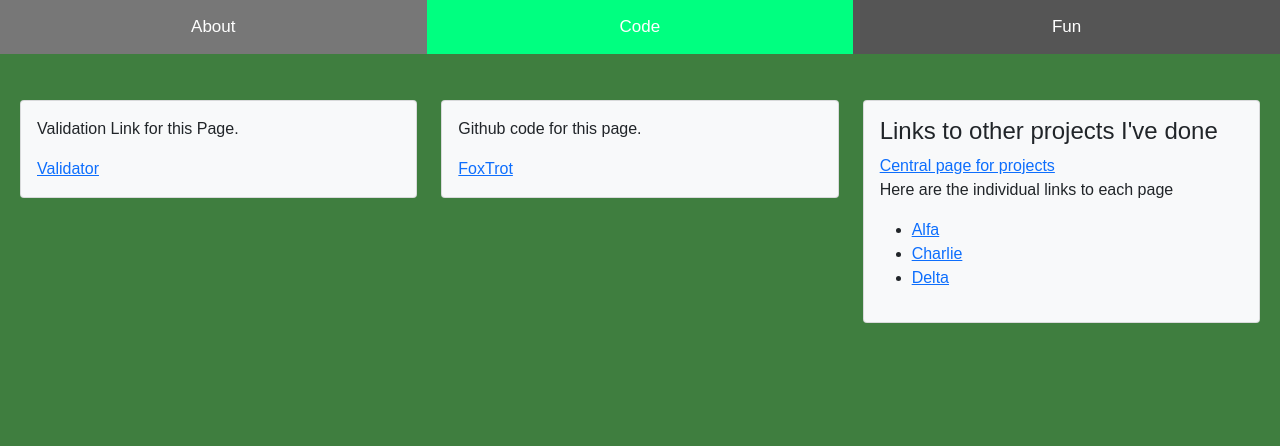
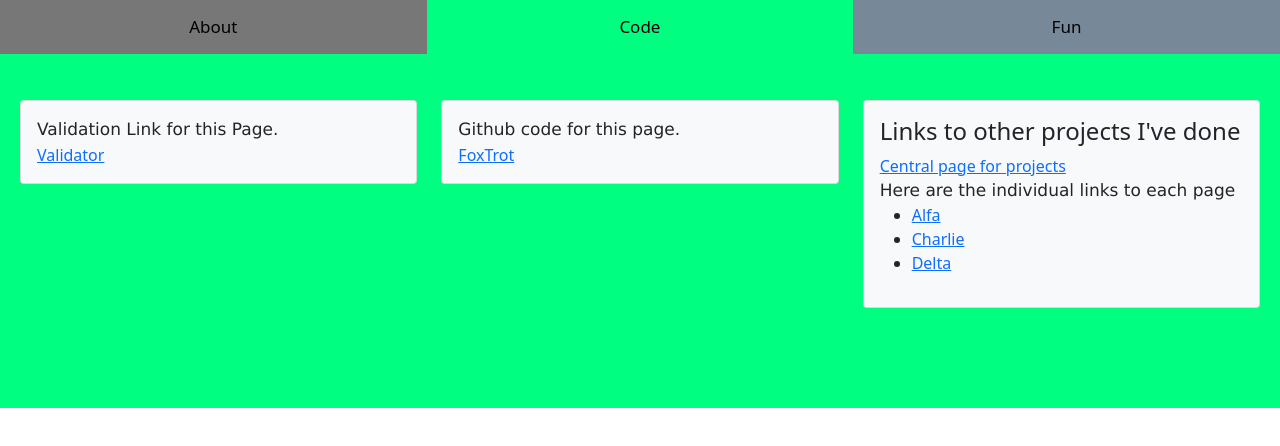
Before and after one commit to hkevin555/FoxTrot, a plain HTML site: page index.html in a window 1280 px wide. Both pictures are taken after a click on the button "Code". Drawn offline with nearby package versions, Linux system fonts and the light colour scheme.

Commit message:
Update style.css

```diff
--- a/styles/style.css
+++ b/styles/style.css
@@ -1,13 +1,14 @@
-body, html {
+p {
     height: 100%;
     margin: 0;
-    font-family: Arial;
+    font-family: Verdana;
+    font-size: 17px;
   }
 
 /* Style tab links */
 .tablink {
-    background-color: #555;
-    color: white;
+    background-color: #778899;
+    color: black;
     float: left;
     border: none;
     outline: none;
@@ -30,6 +31,6 @@ body, html {
 }
 
 #person {height: 50%; width: 50%}
-#about {background-color: rgb(250, 103, 103);}
-#code {background-color: rgb(63, 126, 63);}
-#fun {background-color: rgb(196, 133, 255);}
+#about {background-color: rgb(240, 248, 101);}
+#code {background-color: rgb(0, 255, 128);}
+#fun {background-color: rgb(128, 133, 255);}
```
